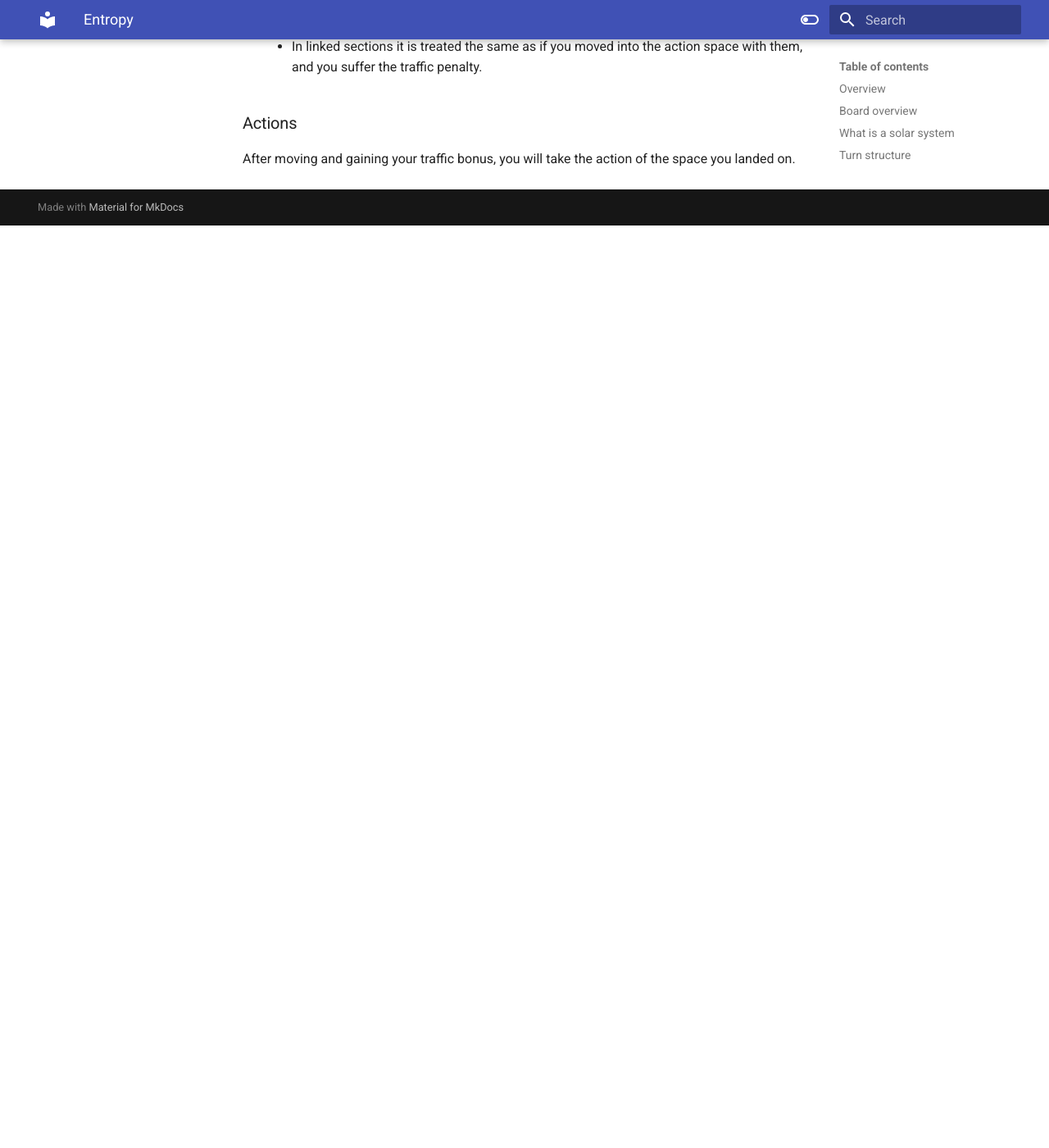
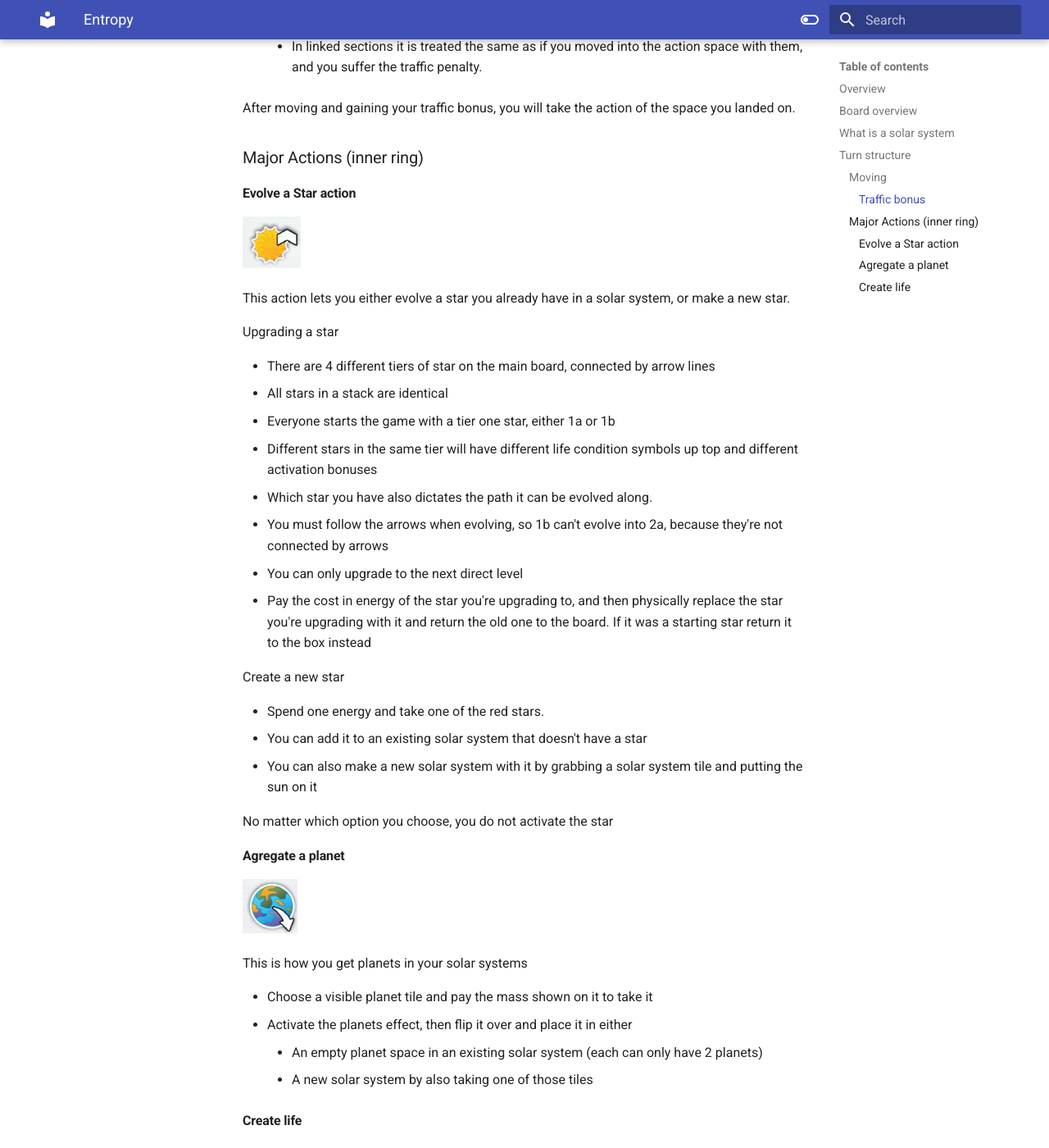
Before and after one commit to IronTarkles/Teaches, an MkDocs documentation site: the page built from docs/big_games/entropy.md, in a window 1280 px wide and 1400 px high, scrolled down 3035 px. Shown: the whole window at 82% size. Built offline with MkDocs 1.6.1 and Material for MkDocs 9.7.7, drawn with Linux system fonts in a browser that asks for light colours; before the commit the page ends 3310 px from its top, so only the background shows below that; some of the changed text lies outside the part shown.

Commit message:
progress on entropy teach

```diff
--- a/docs/big_games/entropy.md
+++ b/docs/big_games/entropy.md
@@ -79,6 +79,62 @@ Before taking your action, check to see if you earned a traffic bonus
     - Normally you could land in the same section as another player, but just pick the other action space and not be affected
     - In linked sections it is treated the same as if you moved into the action space with them, and you suffer the traffic penalty.
 
-### Actions
+After moving and gaining your traffic bonus, you will take the action of the space you landed on.
 
-After moving and gaining your traffic bonus, you will take the action of the space you landed on.
+###  Major Actions (inner ring)
+
+#### Evolve a Star action
+
+![Star icon](images/entropy/e_star.png)
+
+This action lets you either evolve a star you already have in a solar system, or make a new star.
+
+Upgrading a star
+
+- There are 4 different tiers of star on the main board, connected by arrow lines
+- All stars in a stack are identical
+- Everyone starts the game with a tier one star, either 1a or 1b
+- Different stars in the same tier will have different life condition symbols up top and different activation bonuses
+- Which star you have also dictates the path it can be evolved along.
+- You must follow the arrows when evolving, so 1b can't evolve into 2a, because they're not connected by arrows
+- You can only upgrade to the next direct level
+- Pay the cost in energy of the star you're upgrading to, and then physically replace the star you're upgrading with it and return the old one to the board. If it was a starting star return it to the box instead
+
+Create a new star
+
+- Spend one energy and take one of the red stars.
+- You can add it to an existing solar system that doesn't have a star
+- You can also make a new solar system with it by grabbing a solar system tile and putting the sun on it
+
+No matter which option you choose, you do not activate the star
+
+#### Agregate a planet
+
+![Planet icon](images/entropy/e_planet.png)
+
+This is how you get planets in your solar systems
+
+- Choose a visible planet tile and pay the mass shown on it to take it
+- Activate the planets effect, then flip it over and place it in either
+    - An empty planet space in an existing solar system (each can only have 2 planets)
+    - A new solar system by also taking one of those tiles
+
+#### Create life
+
+This is how you play life cards from your hand onto planets.
+
+- To play a card, you must meet its life conditions.
+    - The chosen planet, any asteroids on it, and the star all contribute their tags.
+- Some cards may also show a different type of lifeform with a red number in the cost.
+    - That means you must already have the depicted lifeform on the chosen planet and remove the number shown as part of the cost of the played card.
+- When playing a life card, you may discard one other life card from hand to reduce the requirements on the played card
+    - Choose one icon on the played card to ignore
+- Add the indicated number of lifeform tokens to the planet tile
+- Resolve the effect at the bottom of the card
+- Flip the card over and put next to the planet tile
+
+Each planet is limited to 3 life cards. Each planet can have a max of 5 lifeforms of each type.
+
+The traffic bonus of this action adjusts the number of lifeform tokens from the played card
+
+###
```
Also changed, not shown: other parts of docs/big_games/entropy.md (+1 -1 lines), docs/big_games/images/entropy/e_planet.png (added), docs/big_games/images/entropy/e_star.png (added).
